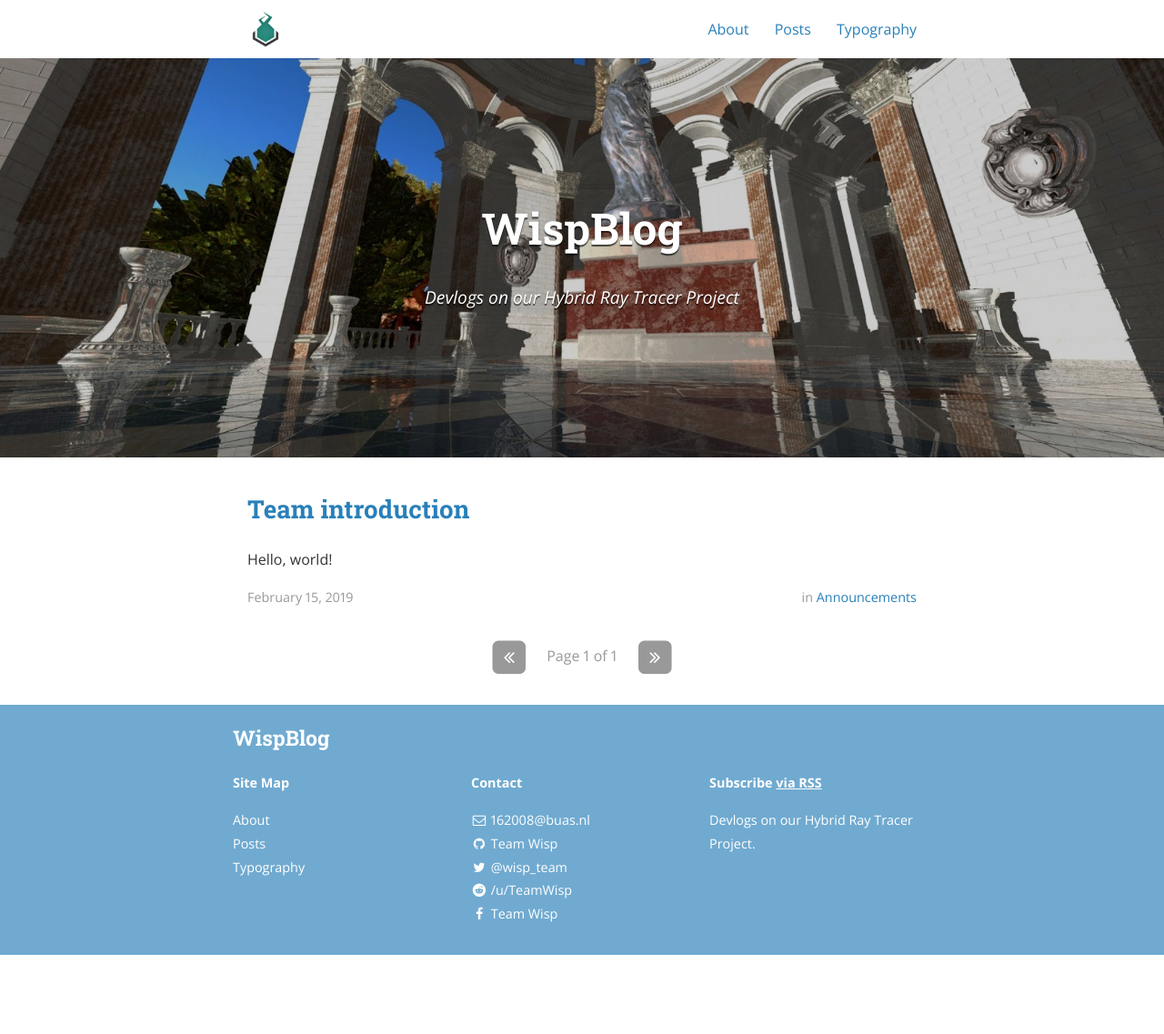
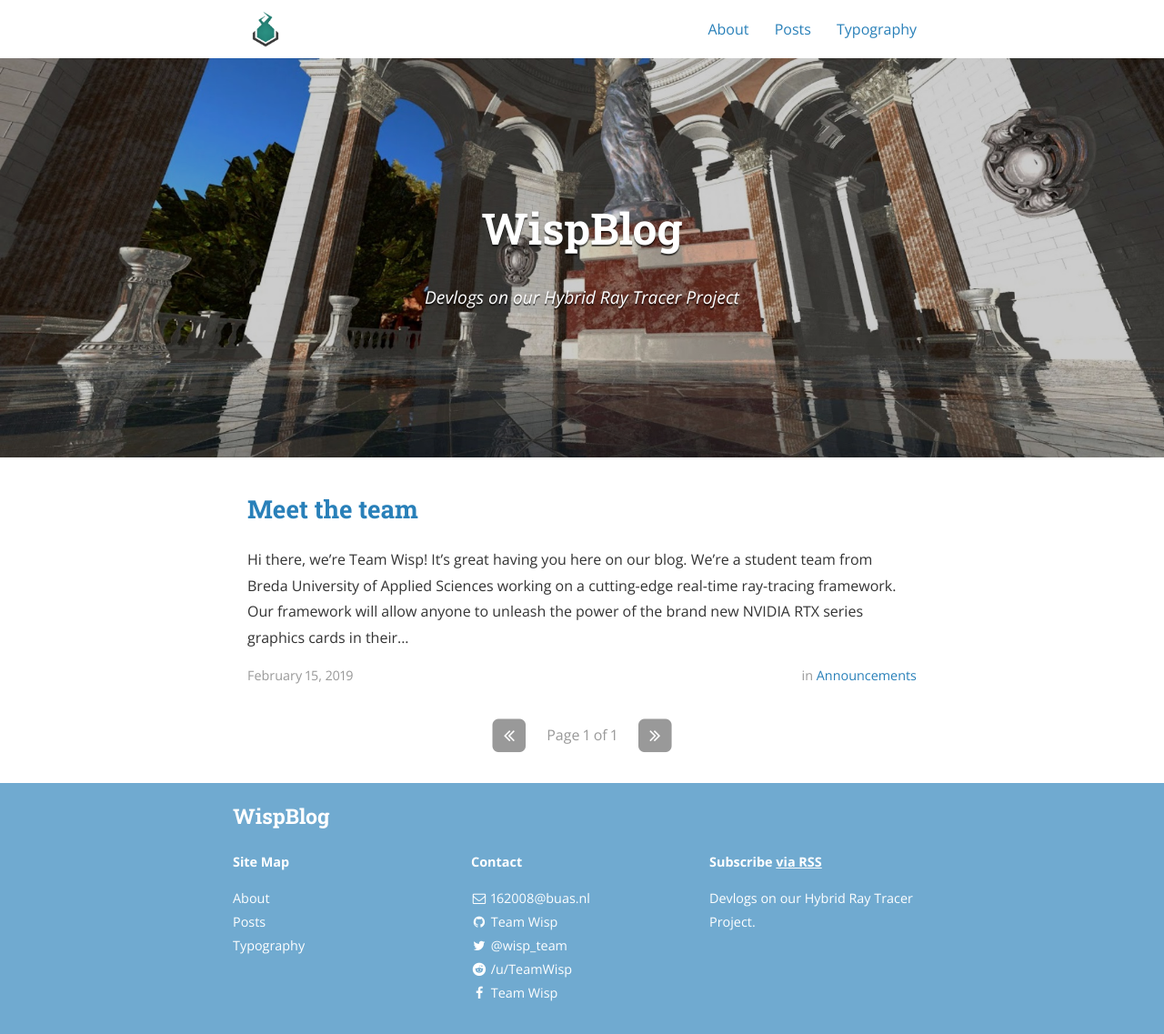
Before and after one commit to TeamWisp/TeamWispBlog.github.io, a Jekyll site: the page built from index.html, in a window 1280 px wide. Shown: the whole page at 91% size. Built offline with Jekyll 4.4.1, drawn with Linux system fonts in a browser that asks for light colours; nearby versions of some CDN libraries; the list of posts is cut into pages by our own code; before the commit the page ends 1050 px from its top, so only the background shows below that.

Commit message:
Team introduction post
[ADD] Post in which the team and the project are briefly introduced.
[ADD] Gem that allows for easy YouTube video embeds.

```diff
--- a/Gemfile
+++ b/Gemfile
@@ -4,3 +4,4 @@ gem 'jekyll-archives'
 gem 'jekyll-sitemap'
 gem 'jekyll-paginate'
 gem 'github-pages', group: :jekyll_plugins
+gem 'jekyll-youtube', group: :jekyll_plugins
--- a/_posts/2019-02-15-team-introduction.markdown
+++ b/_posts/2019-02-15-team-introduction.markdown
@@ -1,10 +1,25 @@
 ---
 layout: post
-title:  "Team introduction"
+title:  "Meet the team"
 date:   2019-02-15
 author: Team Wisp
 categories: Announcements
 cover:  "/assets/posts/2019-02-15-team-introduction/team_photo.jpg"
 ---
 
-Hello, world!
+Hi there, we're Team Wisp!
+
+It's great having you here on our blog.
+
+We're a student team from [Breda University of Applied Sciences](https://www.buas.nl/) working on a cutting-edge <i>real-time ray-tracing framework</i>. Our framework will allow anyone to unleash the power of the brand new [NVIDIA RTX series graphics cards](https://www.nvidia.com/en-us/geforce/20-series/) in their next project!
+
+To demonstrate the power of our framework, we're working on a plug-in for [Autodesk Maya](https://www.autodesk.com/products/maya/overview) which uses the Wisp framework. This plug-in will <u>improve the modelling workflow</u> by giving users an in-viewport real-time representation of the final product. This will cut down on the iteration time drastically, as there will no longer be any need to run third-party pathtracers just to see what the final product will look like.
+
+Our renderer will be capable of rendering <u>fully-lit scenes in the Maya viewport</u> at interactive or even real-time framerates.
+
+Eliminating the render times during modelling will allow artists to focus on the things that are really important: the final product. We do not want to compete with existing rendering solution, instead, we see ourselves as an <i>addition to the artist's toolbox</i>.
+
+We're excited to work on this project and hope that this little introduction has sparked your interest as well.
+
+A preview of things to come:
+{% youtube "https://youtu.be/p0fPRikhgvU" %}
```
Also changed, not shown: Gemfile.lock.
